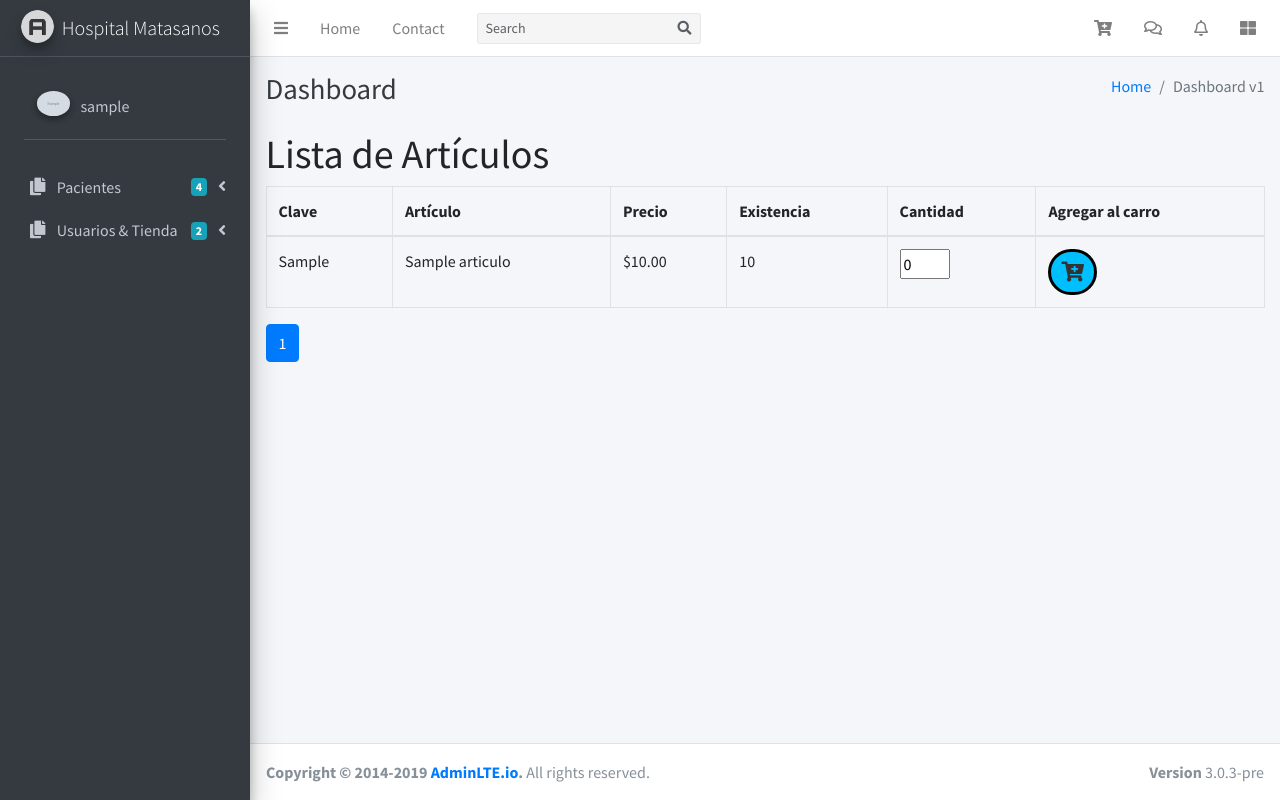
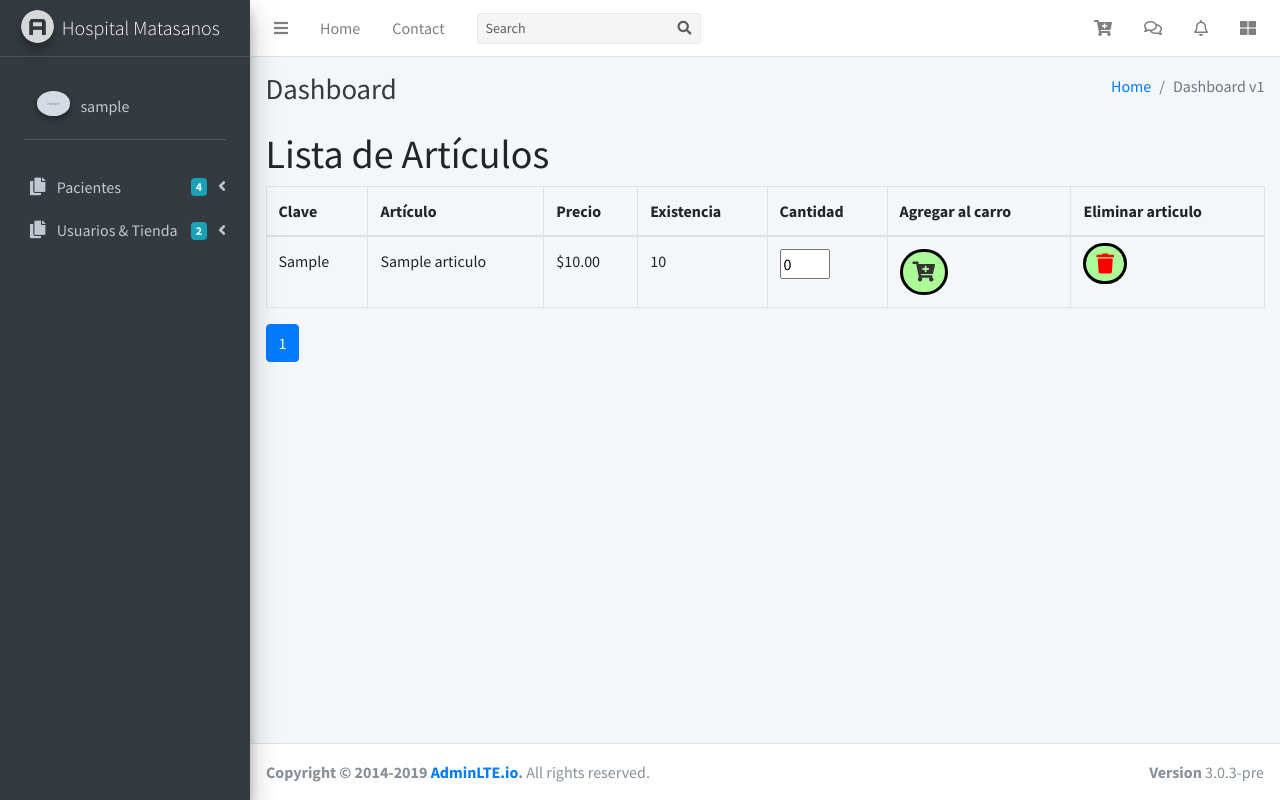
Before and after one commit to FranciscoMuro/HospitalDjango, a Django app: page /articulos/lista/ in a window 1280 px wide. Run offline with Django 3.2, Linux system fonts and the light colour scheme; a user stored in the database is signed in; tables that the repository leaves empty hold one stand-in row (values such as "Sample post"); grey boxes marked "Sample" are stand-in pictures; some libraries are stand-ins or nearby versions.

Commit message:
Implementacion del confirm dialog para articulos

```diff
--- a/articulos/templates/articulos/articulo_list.html
+++ b/articulos/templates/articulos/articulo_list.html
@@ -35,17 +35,163 @@
         </tr>
         {% endfor %}
     </tbody>
-</table>
+    </table>
     <h3 style="text-align: right" >Cantidad de Articulos: {{request.session.cuantos}}</h3>
     <h3 style="text-align: right" >Total: {{request.session.total|floatformat:2}}</h3>
-<div class="btn-group" style="float: right;">
+    <div class="btn-group" style="float: right;">
     <a title="Confirmar compra" class="button type1" style="color: green;"  href="{% url 'articulos:confirmarCompra' %}">
         <i class="fas fa-money-bill-wave"></i>
     </a>
     <a title="Cancelar compra" class="button type1" style="color: red;" style="width:100px;margin:2px" href="{% url 'articulos:cancelarCompra' %}">
         <i class="fas fa-heart-broken"></i>
     </a>
-</div>
+    </div>
+
+
+{% else %}
+
+    <h1>Lista de Artículos</h1>
+    <table class="table table-bordered">
+        <thead>
+            <tr>
+                <th>Clave</th>
+                <th>Artículo</th>
+                <th>Precio</th>
+                <th>Existencia</th>
+                <th>Cantidad</th>
+                <th>Agregar al carro</th>
+                {% if perms.usuarios.permiso_administradores %}
+                    <th>Eliminar articulo</th>
+                {% endif %}
+            </tr>
+        </thead>
+        <tbody>
+            {% for articulo in object_list %}
+            <tr>
+                <td>{{articulo.clave}}</td>
+                <td>{{articulo.nombre}}</td>
+                <td>${{articulo.precio}}</td>
+                <td>{{articulo.stock}}</td>
+                <form method="post" action="{% url 'articulos:comprar' articulo.id %}">
+                    {% csrf_token %}
+                    <td>
+                        <input type="number" name="cantidad_articulos" style="width:50px" min="0" max="{{ articulo.stock }}" value="0">
+                    </td>
+                    <td>
+                        {% if articulo.stock > 0 %}
+
+                            <button type="submit" title="Agregar a carrito" class="boton"><i class="fas fa-cart-plus"></i></button>
+
+                        {% else %}
+
+
+                            <a href="" class="btn btn-warning" title="sin stock">
+                                <i class="fas fa-frown"></i>
+                            </a>
+                        {% endif %}
+
+                    </td>
+
+                    {% if perms.usuarios.permiso_administradores %}
+
+                        <td>
+                            <a class="boton" style="color: red;" href="javascript:eliminarModal( '{% url 'articulos:eliminar' articulo.id %}' )">
+                                <i class="fas fa-trash"></i>
+                            </a>
+                        </td>
+
+                    {% endif %}
+
+                </form>
+            </tr>
+            {% endfor %}
+
+
+        </tbody>
+    </table>
+
+{% endif %}
+
+            <!--modal-->
+            <button hidden id="btnModal" type="button" class="btn btn-primary" data-toggle="modal" data-target="#exampleModal">
+                Launch demo modal
+            </button>
+
+            <div class="modal fade" id="exampleModal" tabindex="-1" role="dialog" aria-labelledby="exampleModalLabel" aria-hidden="true">
+                <div class="modal-dialog" role="document">
+                  <div class="modal-content">
+                    <div class="modal-header">
+                      <h5 class="modal-title" id="exampleModalLabel">Elimina articulo</h5>
+                      <button type="button" class="close" data-dismiss="modal" aria-label="Close">
+                        <span aria-hidden="true">&times;</span>
+                      </button>
+                    </div>
+                    <div class="modal-body">
+                      ¿Estas seguro de eliminar el articulo?
+                    </div>
+                    <div class="modal-footer">
+                      <button type="button" class="btn btn-secondary" data-dismiss="modal"><a class="btn btn-secondary" href=""> Cancelar</a></button>
+                      <button type="button" class="btn btn-danger"><a class="btn btn-danger" id="confirmaEliminacion" href=""> Eliminar</a></button>
+                    </div>
+                  </div>
+                </div>
+              </div>
+              <!--modal-->
+
+
+<nav aria-label="...">
+    <ul class="pagination">
+
+        {% if page_obj.has_previous %}
+            <li>
+                <a class="page-link" href="?page=1">Firts</a>
+            </li>
+            <li>
+                <a class="page-link" href="?page={{ page_obj.previous_page_number }}" >Previous</a>
+            </li>
+            <li class="page-item"><a class="page-link" href="?page={{ page_obj.previous_page_number }}">{{page_obj.previous_page_number}}</a></li>
+        {% endif %}
+
+      <li class="page-item active">
+        <a class="page-link" href="#"> {{ page_obj.number }} <span class="sr-only">(current)</span></a>
+      </li>
+
+        {% if page_obj.has_next %}
+            <li class="page-item"><a class="page-link" href="?page={{ page_obj.next_page_number }}">{{ page_obj.next_page_number }}</a></li>
+            <li class="page-item">
+                <a class="page-link" href="?page={{ page_obj.next_page_number }}">Next</a>
+            </li>
+            <li>
+                <a class="page-link" href="?page={{ page_obj.paginator.num_pages }}">last &raquo;</a>
+            </li>
+        {% endif %}
+    </ul>
+  </nav>
+
+  <style>
+    .boton {
+        text-decoration:none;
+        font-weight: 60;
+        font-size: 20px;
+        color:#333333;
+        padding-top:5px;
+        padding-bottom:5px;
+        padding-left:10px;
+        padding-right:10px;
+        background-color:rgba(60, 255, 0, 0.39);
+        border-color: black;
+        border-width: 3px;
+        border-style: solid;
+        border-radius:35px;
+ }
+</style>
+
+  <script>
+    function eliminarModal(url) {
+        document.querySelector("#confirmaEliminacion").setAttribute('href',url);
+        document.querySelector("#btnModal").click()
+    }
+  </script>
 
 <style>
     @import url("https://fonts.googleapis.com/css?family=Raleway");
@@ -109,96 +255,4 @@
 }
 </style>
 
-{% else %}
-
-<h1>Lista de Artículos</h1>
-<table class="table table-bordered">
-    <thead>
-        <tr>
-            <th>Clave</th>
-            <th>Artículo</th>
-            <th>Precio</th>
-            <th>Existencia</th>
-            <th>Cantidad</th>
-            <th>Agregar al carro</th>
-        </tr>
-    </thead>
-    <tbody>
-        {% for articulo in object_list %}
-        <tr>
-            <td>{{articulo.clave}}</td>
-            <td>{{articulo.nombre}}</td>
-            <td>${{articulo.precio}}</td>
-            <td>{{articulo.stock}}</td>
-            <form method="post" action="{% url 'articulos:comprar' articulo.id %}">
-                {% csrf_token %}
-                <td>
-                    <input type="number" name="cantidad_articulos" style="width:50px" min="0" max="{{ articulo.stock }}" value="0">
-                </td>
-                <td>
-                    {% if articulo.stock > 0 %}
-
-                        <button type="submit" title="Agregar a carrito" class="boton"><i class="fas fa-cart-plus"></i></button>
-
-                    {% else %}
-                    <a href="" class="btn btn-warning" title="sin stock">
-                        <i class="fas fa-frown"></i>
-                    </a>
-                    {% endif %}
-                </td>
-            </form>
-        </tr>
-        {% endfor %}
-    </tbody>
-</table>
-{% endif %}
-
-<style>
-    .boton {
-        text-decoration:none;
-        font-weight: 60;
-        font-size: 20px;
-        color:#333333;
-        padding-top:5px;
-        padding-bottom:5px;
-        padding-left:10px;
-        padding-right:10px;
-        background-color:deepskyblue;
-        border-color: black;
-        border-width: 3px;
-        border-style: solid;
-        border-radius:35px;
- }
-</style>
-
-<nav aria-label="...">
-    <ul class="pagination">
-
-        {% if page_obj.has_previous %}
-            <li>
-                <a class="page-link" href="?page=1">Firts</a>
-            </li>
-            <li>
-                <a class="page-link" href="?page={{ page_obj.previous_page_number }}" >Previous</a>
-            </li>
-            <li class="page-item"><a class="page-link" href="?page={{ page_obj.previous_page_number }}">{{page_obj.previous_page_number}}</a></li>
-        {% endif %}
-
-      <li class="page-item active">
-        <a class="page-link" href="#"> {{ page_obj.number }} <span class="sr-only">(current)</span></a>
-      </li>
-
-        {% if page_obj.has_next %}
-            <li class="page-item"><a class="page-link" href="?page={{ page_obj.next_page_number }}">{{ page_obj.next_page_number }}</a></li>
-            <li class="page-item">
-                <a class="page-link" href="?page={{ page_obj.next_page_number }}">Next</a>
-            </li>
-            <li>
-                <a class="page-link" href="?page={{ page_obj.paginator.num_pages }}">last &raquo;</a>
-            </li>
-        {% endif %}
-    </ul>
-  </nav>
-
-
 {% endblock contenido %}
--- a/articulos/urls.py
+++ b/articulos/urls.py
@@ -1,15 +1,20 @@
 from django.urls import path
-from .views import Lista, comprar, cancelarCompra, Carrito, confirmarCompra
+from .views import Lista, comprar, cancelarCompra, Carrito, confirmarCompra, eliminarArt
 
 app_name = 'articulos'
 
 urlpatterns = [
     path('lista/', Lista.as_view(), name='lista'),
+
     path('comprar/<int:pk>', comprar, name='comprar'),
 
+    path('eliminar/<int:pk>', eliminarArt, name='eliminar'),
+
     path('cancelarCompra/', cancelarCompra, name='cancelarCompra'),
+
     path('confirmarCompra/', confirmarCompra, name='confirmarCompra'),
 
     path('carrito/', Carrito.as_view(), name='carrito'),
 
+
 ]
--- a/articulos/views.py
+++ b/articulos/views.py
@@ -1,9 +1,9 @@
 from django.shortcuts import render, redirect, get_object_or_404
 from django.views.generic.list import ListView
-from django.views.generic import TemplateView
+from django.views.generic import TemplateView, DeleteView
 from django.views.generic.edit import FormMixin
 from .models import Articulo, Venta, DetalleVenta
-from django.contrib.auth.mixins import LoginRequiredMixin
+from django.contrib.auth.mixins import LoginRequiredMixin, PermissionRequiredMixin
 from .forms import QuantityForm
 
 class Lista(LoginRequiredMixin, ListView):
@@ -11,6 +11,14 @@ class Lista(LoginRequiredMixin, ListView):
     model = Articulo
     form_class = QuantityForm
     paginate_by = 5
+
+
+def eliminarArt(request, pk):
+    primarykey = int(pk)
+    obj = get_object_or_404(Articulo, id=primarykey)
+    obj.delete()
+    return redirect('articulos:lista')
+
 
 
 def comprar(request, pk):
```
Also changed, not shown: media/articulos/asd.jpg (added), media/articulos/asd_V69uIvK.jpg (added), media/articulos/asd_jxPqSSJ.jpg (added), pacientes/templates/pacientes/paciente_confirm_delete.html (line endings or trailing spaces).
